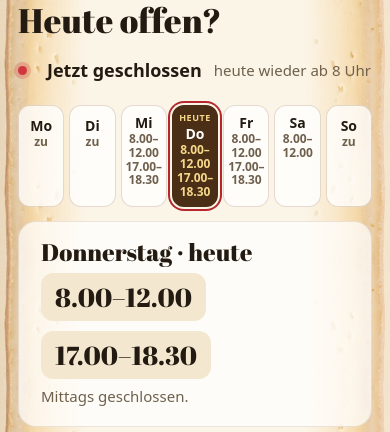
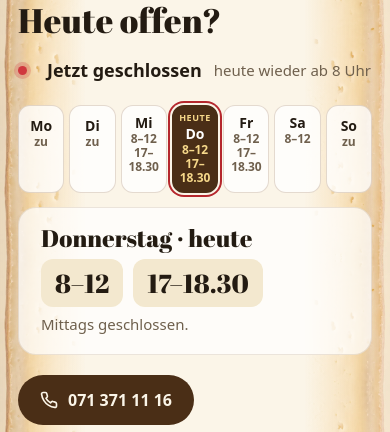
Before and after one commit to julia-mirku/kaeserei-kreuzstrasse-muster, a plain HTML site: page index.html in a window 390 px wide. Shown: the part 5353-5785 px from the top of the page. Drawn offline with Linux system fonts and the light colour scheme; a web font is replaced by a local one.

Commit message:
Add files via upload

```diff
--- a/index.html
+++ b/index.html
@@ -211,6 +211,8 @@ section{position:relative}
 .disc small{display:block;font-size:12px;font-weight:800;letter-spacing:.16em;text-transform:uppercase}
 .disc b{display:block;font-family:var(--f-head);font-size:58px;font-weight:900;line-height:.9;margin:4px 0}
 /* JR 26.11 «Weltmeisterschaft»: am Handy auf 2 Zeilen, nicht über den Rand */
+/* JR 26.11 (A): am Handy kurzes Zeitformat 8–12 / 17–18.30, am Computer 8.00–12.00 */
+.tS{display:none}@media (max-width:700px){.tL{display:none}.tS{display:inline}}
 @media (max-width:700px){.disc.b .in{max-width:80%}.disc.b small:last-child{letter-spacing:.08em}}
 .medal.swing .disc{animation:swing 1.6s var(--ease) 1}
 @keyframes swing{0%{transform:rotate(0)}25%{transform:rotate(7deg)}55%{transform:rotate(-4deg)}80%{transform:rotate(1.5deg)}100%{transform:rotate(0)}}
@@ -835,7 +837,7 @@ function state(){
 }
 function paintChalk(){ const ck=Q('#chalk'); if(!ck) return; const {d,m}=zh(), sl=HOURS[d], sp=ck.querySelectorAll('span'); let a,b;
   if(!sl.length){ a='Heute'; b='geschlossen'; }
-  else if(m<sl[sl.length-1][1]){ const nx=sl.find(([x,y])=>m<y); if(m>=nx[0]){ a='Heute offen'; b='bis '+fmt(sl[sl.length-1][1])+' Uhr'; } else { a='Heute wieder'; b='ab '+fmt(nx[0])+' Uhr'; } }
+  else if(m<sl[sl.length-1][1]){ const nx=sl.find(([x,y])=>m<y); if(m>=nx[0]){ a='Heute offen'; b='bis '+fmt(nx[1])+' Uhr'; } else { a='Heute wieder'; b='ab '+fmt(nx[0])+' Uhr'; } }
   else { a='Für heute zu'; let n=''; for(let i=1;i<=7;i++){ const dd=(d+i)%7; if(HOURS[dd].length){ n=(i===1?'morgen':NAMES[dd])+' ab '+fmt(HOURS[dd][0][0])+' Uhr'; break; } } b=n; }
   sp[0].textContent=a; sp[1].textContent=b; }
 function paintGift(){ const g=Q('#geschenk'); if(!g) return; const n=new Date(), mo=n.getMonth()+1, dd=n.getDate(); g.hidden=!((mo===11&&dd>=15)||mo===12); const gk=g.querySelector('.kick'); if(gk) gk.style.visibility=(mo===12&&dd>24)?'hidden':''; }
@@ -845,10 +847,10 @@ function paintStatus(){ paintChalk(); paintGift(); const s=state();
 const today=zh().d, daysEl=Q('#days'), info=Q('#dayinfo');
 [1,2,3,4,5,6,0].forEach(d=>{ const b=document.createElement('button'); const zu=!HOURS[d].length;
   b.className='day'+(zu?' zu':''); b.dataset.d=d;
-  b.classList.toggle('istoday',d===today); b.innerHTML=(d===today?'<span class="today">Heute</span>':'')+'<b class="dn">'+SH[d]+'</b><small>'+(zu?'zu':HOURS[d].map(([x,y])=>'<span>'+fmt2(x)+'–<wbr>'+fmt2(y)+'</span>').join(''))+'</small>';
+  b.classList.toggle('istoday',d===today); b.innerHTML=(d===today?'<span class="today">Heute</span>':'')+'<b class="dn">'+SH[d]+'</b><small>'+(zu?'zu':HOURS[d].map(([x,y])=>'<span><time class="tL">'+fmt2(x)+'–<wbr>'+fmt2(y)+'</time><time class="tS">'+fmt(x)+'–<wbr>'+fmt(y)+'</time></span>').join(''))+'</small>';
   b.addEventListener('click',()=>sel(d)); daysEl.appendChild(b); });
 function sel(d){ QA('.day').forEach(x=>x.classList.toggle('sel',+x.dataset.d===d)); const sl=HOURS[d];
-  info.innerHTML='<h3>'+NAMES[d]+(d===today?' · heute':'')+'</h3>'+(sl.length?'<div class="slots">'+sl.map(([a,b])=>'<span class="slot">'+fmt2(a)+'–'+fmt2(b)+'</span>').join('')+'</div><p>'+(sl.length>1?'Mittags geschlossen.':'Nachmittags geschlossen.')+'</p>':'<p style="margin:0;font-size:17px">Am '+NAMES[d]+' ist der Laden geschlossen. '+(()=>{for(let i=1;i<=7;i++){const dd=(d+i)%7;if(HOURS[dd].length)return 'Nächster Verkauf: '+NAMES[dd]+' ab '+fmt(HOURS[dd][0][0])+' Uhr.';}})()+'</p>'); }
+  info.innerHTML='<h3>'+NAMES[d]+(d===today?' · heute':'')+'</h3>'+(sl.length?'<div class="slots">'+sl.map(([a,b])=>'<span class="slot"><time class="tL">'+fmt2(a)+'–'+fmt2(b)+'</time><time class="tS">'+fmt(a)+'–'+fmt(b)+'</time></span>').join('')+'</div><p>'+(sl.length>1?'Mittags geschlossen.':'Nachmittags geschlossen.')+'</p>':'<p style="margin:0;font-size:17px">Am '+NAMES[d]+' ist der Laden geschlossen. '+(()=>{for(let i=1;i<=7;i++){const dd=(d+i)%7;if(HOURS[dd].length)return 'Nächster Verkauf: '+NAMES[dd]+' ab '+fmt(HOURS[dd][0][0])+' Uhr.';}})()+'</p>'); }
 sel(today); paintStatus(); setInterval(paintStatus,30000);
 
 /* --- Hero: Bänkli – Sprechblasen einmal nacheinander, danach Hover/Tap --- */
@@ -942,11 +944,10 @@ go(0); addEventListener('resize',()=>go(cur));
   lockH(); addEventListener('resize',lockH); if(document.fonts&&document.fonts.ready) document.fonts.ready.then(lockH);
   /* Юля 26.11: «вот 1 секунда, и он переводит. И потом он уже не торопится» */
   const tick=(d)=>{ clearTimeout(t); if(stop||!vis||hov) return; t=setTimeout(()=>{ if(!stop&&vis&&!hov) go((cur+1)%K.length,true); first=false; tick(); },d||(first?1000:3000)); };
-  new IntersectionObserver(es=>es.forEach(e=>{ vis=e.isIntersecting; tick(); }),{threshold:.3}).observe(sec);
+  new IntersectionObserver(es=>es.forEach(e=>{ const was=vis; vis=e.isIntersecting; tick(vis&&!was&&!first?1000:0); }),{threshold:.3}).observe(sec);
   const halt=()=>{ stop=true; clearTimeout(t); };
   [track,stops,Q('#herbs'),kpic].forEach(el=>el&&el.addEventListener('click',halt));
   harp.addEventListener('pointerdown',halt); harp.addEventListener('keydown',halt);
-  Q('#kaese .scale').addEventListener('wheel',halt,{passive:true});
   /* Юля 26.11: «когда курсор вот наводится там, да, чтобы он не двигался» – Maus über der Skala = Pause, weg = nach 1 s weiter */
   { const sc=Q('#kaese .scale'); sc.addEventListener('mouseenter',()=>{ hov=true; clearTimeout(t); }); sc.addEventListener('mouseleave',()=>{ hov=false; tick(1000); }); }
 }
@@ -1026,6 +1027,8 @@ s();addEventListener('load',s);addEventListener('resize',s);if(document.fonts&&d
 </style>
 <style>/* Юля 26.11: «когда я долистываю фото до самого низа, я видела всю картинку» – Schleier oben am Wiesenfoto wird am Seitenende schmal, weicher Übergang bleibt */
 .weg.weg:before{height:calc(170px - var(--wb,0) * 116px)!important}</style>
-<script>/* Юля 26.11: Wiesenfoto am Seitenende ganz sichtbar */(function(){var w=document.querySelector('#weg');if(!w)return;var t=0;function f(){t=0;var d=document.documentElement,rest=d.scrollHeight-(scrollY+innerHeight),r=220;w.style.setProperty('--wb',Math.min(1,Math.max(0,1-rest/r)).toFixed(3))}addEventListener('scroll',function(){if(!t)t=requestAnimationFrame(f)},{passive:true});addEventListener('resize',f);addEventListener('load',f);f();})();</script>
+<script>/* Юля 26.11: Wiesenfoto am Seitenende ganz sichtbar */(function(){var w=document.querySelector('#weg');if(!w)return;var t=0;function f(){t=0;var d=document.documentElement,rest=d.scrollHeight-(scrollY+innerHeight),r=220;w.style.setProperty('--wb',Math.min(1,Math.max(0,1-rest/r)).toFixed(3))}addEventListener('scroll',function(){if(!t)t=requestAnimationFrame(f)},{passive:true});addEventListener('resize',f);addEventListener('load',f);f();})();/* JR 26.11 (Юля: «чтобы не перескакивало на другой блок»): beim Drehen/Breite ändern gleicher Block */
+(()=>{const secs=()=>[...document.querySelectorAll('main > section[id], footer')];let A=null,busy=false,lw=innerWidth;const off=()=>{const t=document.getElementById('hdr');return t?t.getBoundingClientRect().bottom:0};const merk=()=>{if(busy)return;const y=scrollY+off()+1;for(const s of secs()){const t=s.getBoundingClientRect().top+scrollY,h=s.offsetHeight;if(h&&y>=t&&y<t+h){A={s,r:(y-t)/Math.max(1,h)};return}}A=null};let q=0;addEventListener('scroll',()=>{if(!q){q=requestAnimationFrame(()=>{q=0;merk()})}},{passive:true});const hin=()=>{if(!A)return;const t=A.s.getBoundingClientRect().top+scrollY,h=A.s.offsetHeight,de=document.documentElement,sb=de.style.scrollBehavior;de.style.scrollBehavior='auto';scrollTo(0,Math.max(0,t+A.r*h-off()-1));de.style.scrollBehavior=sb};const neu=()=>{if(innerWidth===lw)return;lw=innerWidth;busy=true;hin();requestAnimationFrame(()=>{hin();setTimeout(hin,150);setTimeout(()=>{hin();busy=false;merk()},450)})};addEventListener('resize',neu);addEventListener('orientationchange',()=>setTimeout(neu,60));merk()})();
+</script>
 </body>
 </html>
```
